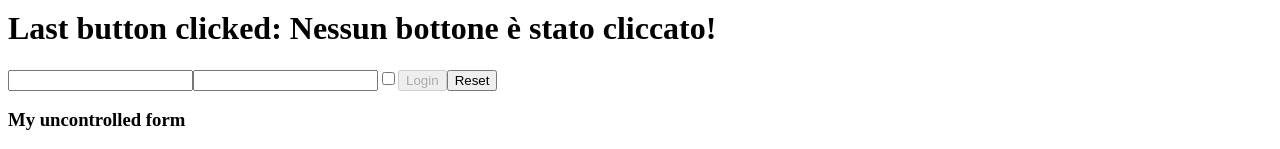
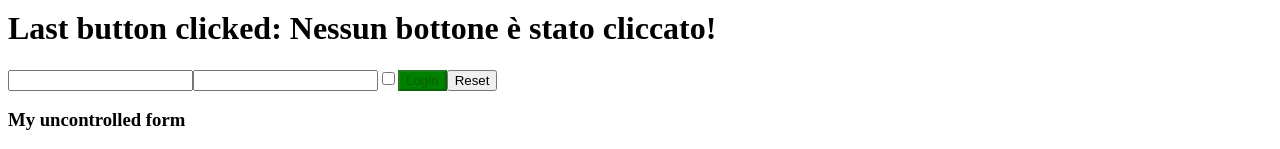
Before and after one commit to leggio98/react-exercises, a React (Create React App) app in the folder react-exercises/: page / in a window 1280 px wide. Shown: the part 388-537 px from the top of the page. Built offline with nearby package versions, Linux system fonts and the light colour scheme.

Commit message:
Add styling-components-03

```diff
--- a/react-exercises/src/Login.js
+++ b/react-exercises/src/Login.js
@@ -59,6 +59,7 @@ formReset = () => {
             onChange = {this.handleChanger}
             />
             <button
+            style= {{backgroundColor: (this.state.password.length) < 8 ? 'green' : 'red' }}
             data-testid="login"
             disabled = {!this.state.username || !this.state.password}
              onClick={this.loginButtonClick}>
```
